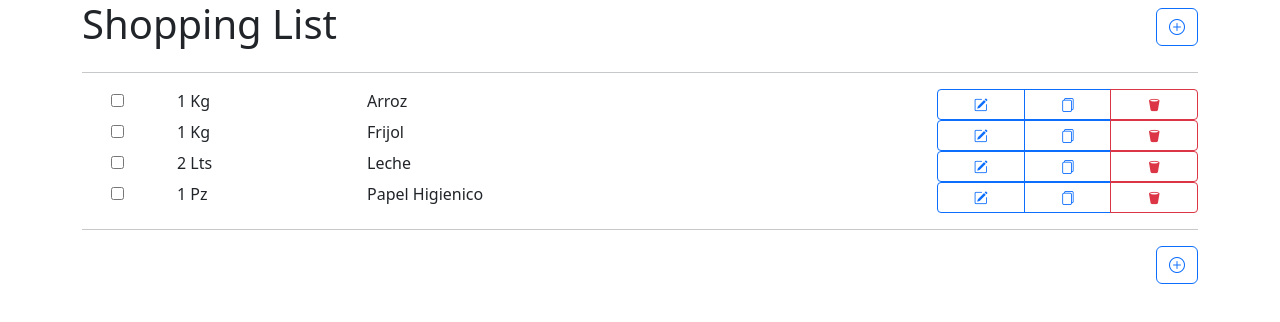
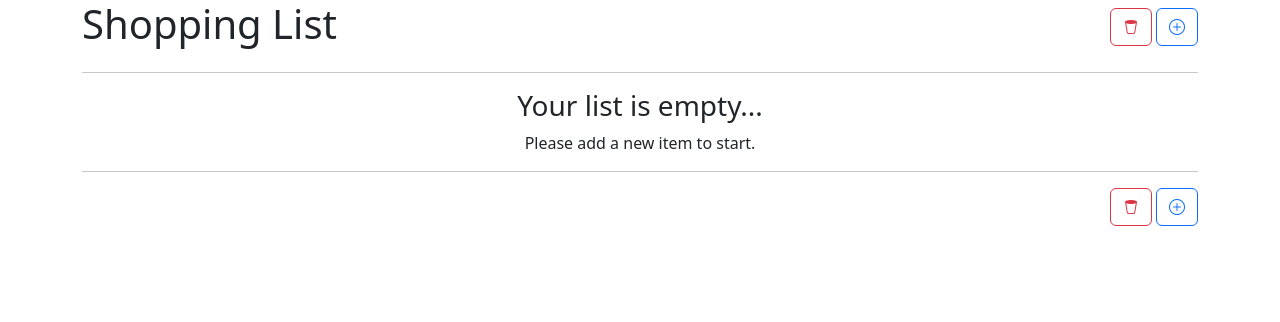
Before and after one commit to JhosselynGonzalezSanchez7/Shopping-List, a React (Vite) app: page / in a window 1280 px wide. Shown: the top 322 px of the page. Built offline with nearby package versions, Linux system fonts and the light colour scheme.

Commit message:
Modifica el codigo para poder guardar los datos agregados en la lista y se le da la funcionalidad correcta los tres botones ademas de utilizat el uuid para obter un id unico FINAL DEL PROYECTO

```diff
--- a/package.json
+++ b/package.json
@@ -11,7 +11,8 @@
   "dependencies": {
     "react": "^18.2.0",
     "react-dom": "^18.2.0",
-    "sweetalert2": "^11.7.3"
+    "sweetalert2": "^11.7.3",
+    "uuid": "^9.0.0"
   },
   "devDependencies": {
     "@types/react": "^18.0.28",
--- a/src/App.jsx
+++ b/src/App.jsx
@@ -1,38 +1,13 @@
 import { useState } from "react"
 import ListItem from "./components/ListItem";
 import NewItemButton from "./components/NewItemButton";
+import ClearListButton from "./components/ClearListButton";
 
 function App() {
-  const [listItems, setListItems] = useState([
-    {
-      id: "1",
-      name: "Arroz",
-      quantity: 1,
-      unit:"Kg",
-      checked: false,
-    },
-    {
-      id: "2",
-      name: "Frijol",
-      quantity: 1,
-      unit:"Kg",
-      checked: false,
-    },
-    {
-      id: "3",
-      name: "Leche",
-      quantity: 2,
-      unit:"Lts",
-      checked: false,
-    },
-    {
-      id: "4",
-      name: "Papel Higienico",
-      quantity: 1,
-      unit:"Pz",
-      checked: false,
-    },
-  ])
+
+  const [listItems, setListItems] = useState(
+    JSON.parse(localStorage.getItem("listItems")) || []
+  );
 
   const handleItemChecked = (e) => {
     const newList = listItems.map(item => {
@@ -41,6 +16,7 @@ function App() {
       }
       return item;
     })
+    localStorage.setItem("listItems",JSON.stringify(newList));
     setListItems(newList);
   }
 
@@ -51,30 +27,40 @@ function App() {
           <h1>Shopping List</h1>
         </div>
         <div className="col text-end mt-2">
+          <ClearListButton setListItems={setListItems}/>
           <NewItemButton
           listItems={listItems}
-          setListItems={setListItems}/>
+          setListItems={setListItems}
+          />
         </div>
       </div>
       <hr />
       {
+        listItems.length === 0 && (
+          <div>
+            <h3>Your list is empty...</h3>
+            Please add a new item to start.
+          </div>
+        )
+      }
+      {
         listItems.map((item) => (
           <ListItem
-          id={item.id}
-          name={item.name}
-          quantity={item.quantity}
-          unit={item.unit}
-          checked={item.checked}
+          item={item}
           handleItemChecked={handleItemChecked}
+          listItems={listItems}
+          setListItems={setListItems}
           />
         ))
       }
       <hr />
       <div className= "row">
       <div className= "col text-end ">
+        <ClearListButton setListItems={setListItems}/>
         <NewItemButton
         listItems={listItems}
-        setListItems={setListItems}/>
+        setListItems={setListItems}
+        />
       </div>
       </div>
     </div>
--- /dev/null
+++ b/src/components/ClearListButton.jsx
@@ -0,0 +1,29 @@
+import Swal from "sweetalert2"
+
+const ClearListButton = ({setListItems}) => {
+    const clearList = async () => {
+        const {isConfirmed} = await Swal.fire({
+            title: "Are you sure?",
+            text: "You won't be able to revert this",
+            icon: 'warning',
+            showCancelButton: true,
+            confirmButtonText: "Yes, clear it!"
+        })
+        if (isConfirmed) {
+            localStorage.setItem("listItems", JSON.stringify([]));
+            setListItems([])
+        }
+    }
+
+    return (
+        <button
+        className="btn btn-outline-danger me-1"
+        onClick={clearList}
+        type="button"
+        >
+            <i className="bi bi-trash2"></i>
+        </button>
+    )
+}
+
+export default ClearListButton
--- a/src/components/ListItem.jsx
+++ b/src/components/ListItem.jsx
@@ -1,44 +1,130 @@
+import Swal from "sweetalert2";
+import {v4 as uuidv4} from "uuid"
 const ListItem = ({
-  id,
-  name,
-  quantity,
-  unit,
-  checked,
-  handleItemChecked
+    item,
+    handleItemChecked,
+    listItems,
+    setListItems
     }) => {
+      const {id, name, quantity, unit, checked} = item;
+      const deleteListItem = () => {
+          const newList = listItems.filter(item => item.id !== id);
+          localStorage.setItem("listItems", JSON.stringify(newList));
+          setListItems(newList);
+      }
+      const cloneListItem = () => {
+        const newList = [
+          ...listItems,
+          {
+            ...item,
+          id: uuidv4(),
+        }
+        ];
+        localStorage.setItem("listItems", JSON.stringify([]));
+        setListItems(newList);
+      }
+      const editListItems = async () => {
+        const {value} = await Swal.fire({
+          title: "Item information",
+          html: `
+          <input
+            class="swal2-input"
+            id="name"
+            name="name"
+            placeholder="name"
+            type="text"
+            value="${name}"
+          />
+          <input
+            class="swal2-input"
+            id="quantity"
+            name="quantity"
+            placeholder="quantity"
+            type="number"
+            value="${quantity}"
+          />
+          <input
+            class="swal2-input"
+            id="unit"
+            name="unit"
+            placeholder="unit"
+            type="text"
+            value="${unit}"
+          />
+          `,
+          confirmButtonText: "Save item",
+          showCancelButton: true,
+          cancelButtonText: "Dismiss",
+          focusConfirm: false,
+          preConfirm: () => {
+            const name = Swal.getPopup().querySelector("#name").value;
+            const quantity = Swal.getPopup().querySelector("#quantity").value;
+            const unit = Swal.getPopup().querySelector("#unit").value;
+            if (!name || !quantity || !unit)  {
+              Swal.showValidationMessage("Please enter a name");
+            }
+            return {name, quantity, unit};
+          }
+        })
+        if(!value.name || !value.quantity || !value.unit)
+        return;
+        const newList = listItems.map((item) => {
+          if(item.id === id) {
+            item.name = value.name;
+            item.quantity = value.quantity;
+            item.unit = value.unit;
+          }
+          return item;
+        })
+        localStorage.setItem("listItems", JSON.stringify(newList));
+        setListItems(newList);
+    }
     return (
         <div className="row">
           <div className="col">
-              <input onClick={(e) => handleItemChecked(e)} name={id} checked={checked} type="checkbox"/>
+            <input
+              checked={checked}
+              name={id}
+              onClick={(e) => handleItemChecked(e)}
+              type="checkbox"
+            />
           </div>
         <div className="col-2 text-start">
           {
-                  //listItems.first && <del>1 kg</del>
-              }
-              {
-                  //listItems.first && "1 kg"
-              }
-              {
-                  checked ? <del>{`${quantity} ${unit}`}</del> :
+            checked ?
+            <del>{`${quantity} ${unit}`}</del> :
             `${quantity} ${unit}`
           }
         </div>
-          <div className="col-5 col-md-6 text-start" style={{ textDecoration: checked && "line-through" }}>
+        <div className="col-5 col-md-6 text-start"
+          style={{textDecoration: checked && "line-through"}}
+          >
             {name}
           </div>
-          <div className="col-4 col-md-3 btn-group btn-group-sm" role="group">
-              <button type="button" class="btn btn-outline-primary">
-                  <i class="bi bi-pencil-square"></i>
+        <div className="col-4 col-md-3 btn-group btn-group-sm" role="groups">
+          <button
+            className="btn btn-outline-primary"
+            onClick={editListItems}
+            type="button"
+          >
+            <i className="bi bi-pencil-square"></i>
           </button>
-              <button type="button" class="btn btn-outline-primary">
-                  <i class="bi bi-files"></i>
+          <button
+            className="btn btn-outline-primary"
+            onClick={cloneListItem}
+            type="button"
+          >
+            <i className="bi bi-files"></i>
           </button>
-              <button type="button" class="btn btn-outline-danger">
-                  <i class="bi bi-trash2-fill"></i>
+          <button
+            className="btn btn-outline-danger"
+            onClick={deleteListItem}
+            type="button"
+            >
+            <i className="bi bi-trash2-fill"></i>
           </button>
         </div>
       </div>
     )
 }
-
 export default ListItem;
--- a/src/components/NewItemButton.jsx
+++ b/src/components/NewItemButton.jsx
@@ -1,4 +1,5 @@
 import Swal from "sweetalert2"
+import {v4 as uuidv4} from "uuid"
 
 const NewItemButton = ({listItems, setListItems}) => {
     const  newItemModal = async () => {
@@ -41,14 +42,18 @@ const NewItemButton = ({listItems, setListItems}) => {
           return {name, quantity, unit};
         }
       })
-      setListItems([
+      if (!value.name || !value.quantity || !value.unit) return;
+
+      const newList = [
         ...listItems,
         {
-          id: listItems.length + 1,
+          id: uuidv4(),
           ...value,
           checked: false,
         }
-      ])
+      ]
+      localStorage.setItem("listItems", JSON.stringify(newList));
+      setListItems(newList);
     }
 
   return (
```
Also changed, not shown: 1 other file (tests, documents, lock files or other folders). Lines whose indentation alone changed are shown as unchanged.
